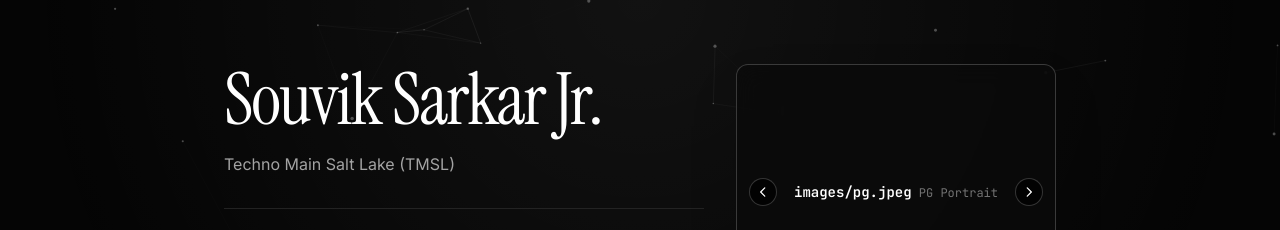
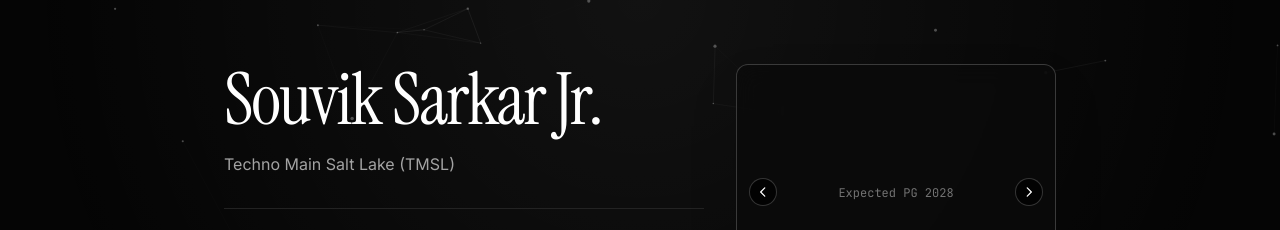
Before and after one commit to SouvikSarkarJr/Portfolio, a plain HTML site: page academics.html in a window 1280 px wide. Shown: the top 230 px of the page. Drawn offline with nearby package versions, Linux system fonts and the light colour scheme.

Commit message:
Update academics.html

```diff
--- a/academics.html
+++ b/academics.html
@@ -133,8 +133,8 @@
                         onerror="this.style.display='none'; document.getElementById('fallback-0').classList.remove('hidden');"
                     >
                     <div id="fallback-0" class="hidden flex-col items-center justify-center text-center p-4 font-mono text-xs text-neutral-500">
-                        <span class="text-white font-bold text-sm mb-1">images/pg.jpeg</span>
-                        <span>PG Portrait</span>
+                        <span class="text-white font-bold text-sm mb-1"></span>
+                        <span>Expected PG 2028</span>
                     </div>
 
                     <!-- Slide 2: UG Portrait -->
@@ -151,7 +151,8 @@
                         <span>UG Portrait</span>
                     </div>
 
-                    <!-- Previous / Next Controls -->
+                    <!-- Previous -->
+
                     <button
                         type="button"
                         onclick="changeSlide(-1)"
@@ -171,6 +172,7 @@
                     </button>
 
                     <!-- Bottom Slide Indicator Pill -->
+
                     <div class="absolute bottom-3 left-1/2 -translate-x-1/2 flex items-center gap-2 px-2.5 py-1 rounded-full bg-black/75 border border-white/15 backdrop-blur-xs">
                         <button type="button" id="indicator-0" onclick="goToSlide(0)" class="w-2 h-2 rounded-full bg-white transition cursor-pointer" aria-label="Show PG photo"></button>
                         <span id="slideCaption" class="font-mono text-[10px] uppercase tracking-wider text-neutral-200 px-0.5">PG</span>
@@ -183,6 +185,7 @@
         </header>
 
         <!-- Clean Monochrome Transcript Table -->
+
         <section>
             <div class="bg-neutral-950/80 backdrop-blur-md border border-neutral-800 rounded-xl overflow-hidden shadow-2xl">
                 <table class="w-full text-left border-collapse">
@@ -202,6 +205,7 @@
     </div>
 
     <!-- Monochrome PDF Modal -->
+
     <div id="pdfModal" class="modal-backdrop fixed inset-0 z-50 flex items-center justify-center p-4">
         <div class="absolute inset-0 bg-black/85 backdrop-blur-xs" onclick="closeModal()"></div>
         <div class="relative w-full max-w-4xl h-[88vh] bg-neutral-950 border border-neutral-700 rounded-xl flex flex-col overflow-hidden shadow-2xl z-10">
```
